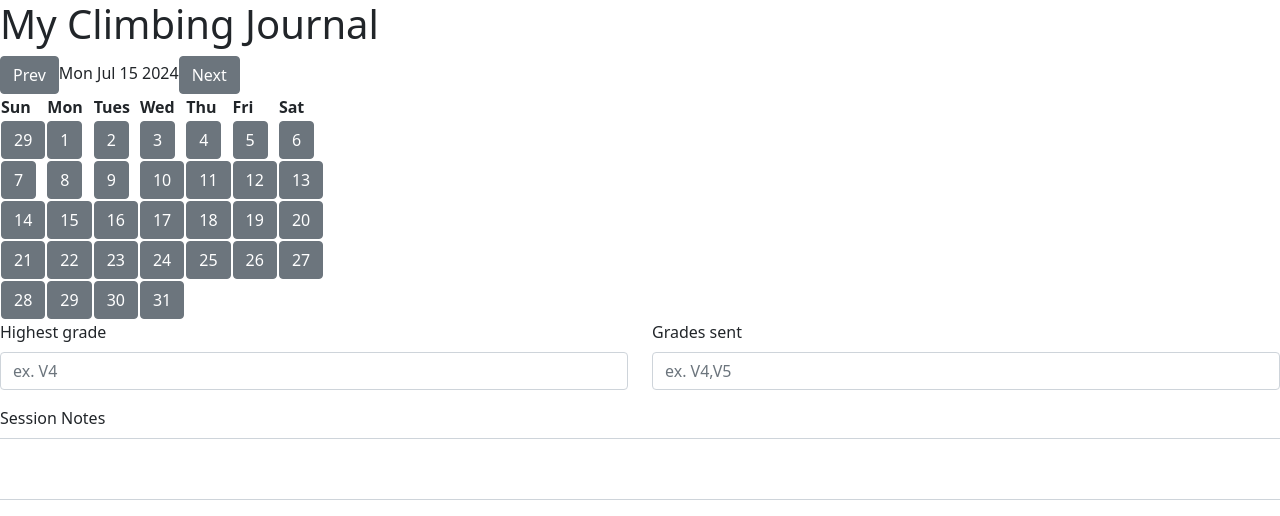
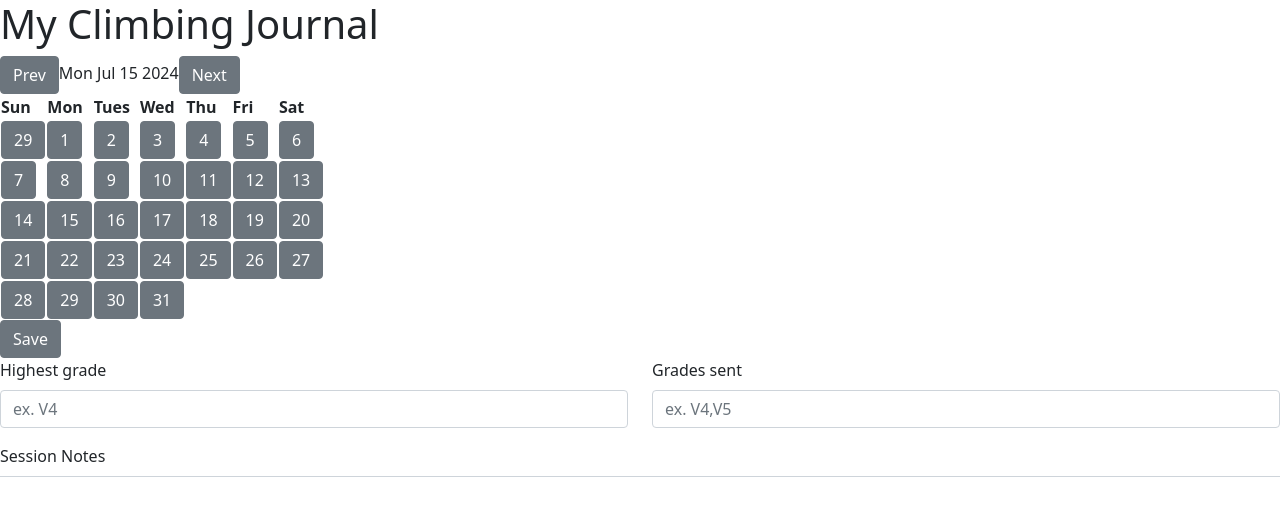
Before and after one commit to alexchung1233/Climbing-Journal, a React app in the folder app/: page / in a window 1280 px wide. Shown: the top 516 px of the page. Built offline with nearby package versions, Linux system fonts and the light colour scheme; no server answers.

Commit message:
Fixed journal log calender selection

```diff
--- a/app/App.js
+++ b/app/App.js
@@ -144,20 +144,23 @@ function ClimbingJournalBody() {
 
     let {currentDate} = useContext(ClimbingJournalContext);
     let {userId} = useContext(ClimbingJournalContext);
-    const [journalLogs, setJournalLog] = useState(null);
+    const [journalLogs, setJournalLog] = useState({});
     console.log(`Current date ${currentDate.toISOString()}`)
+
+    // Get the most recent journal log for the day
     useEffect(() => {
-        fetch(new URL(`/user/${userId}/logs?start_date=${currentDate.toISOString()}`, LOCAL_BE_SERVER_HOST)).
+        let endDate = new Date(currentDate.getFullYear(), currentDate.getMonth(), currentDate.getDate()+1);
+        fetch(new URL(`/user/${userId}/logs?start_date=${currentDate.toISOString()}&end_date=${endDate.toISOString()}`, LOCAL_BE_SERVER_HOST)).
         then((response)=>{return response.json()}).
-        then((json)=>{setJournalLog(json.logs)})
-        }, []
+        then((json)=>{setJournalLog(json.logs[0])}).catch(error => {console.log(error)})
+        }, [currentDate]
     )
 
     return (
         <div>
             <h1>My Climbing Journal</h1>
             <Calender />
-            <JournalLog journalLogs={journalLogs}/>
+            <JournalLog journalLog={journalLogs} userId={userId} currentDate={currentDate}/>
         </div>
     );
 }
--- a/app/components/JournalLog.js
+++ b/app/components/JournalLog.js
@@ -1,25 +1,55 @@
-import React from 'react'
+import React, { useEffect, useState } from 'react'
 import {
     Form,
     FormGroup,
     Label,
     Input,
+    Button,
     Row,
     Col,
 } from 'reactstrap'
 import PropTypes from 'prop-types'; // ES6
 
-const JournalLog= ({journalLogs}) => {
-    var notes = ''
+const JournalLog= ({journalLog, userId, currentDate}) => {
+    const [notes, setNotes] = useState('')
+    const [logId, setLogId] = useState('')
 
-    if(journalLogs){
-        notes = journalLogs[0]["notes"]
-        console.log(journalLogs);
-    }
+    useEffect(()=>{
+        if(journalLog){
+            setNotes(journalLog.notes);
+            setLogId(journalLog._id);
+        }
+        else{
+            setNotes('');
+            setLogId('');
+        }
+    }, [journalLog]);
+
 
     return (
         <div>
             <Form>
+                <Row>
+                    <Col>
+                        <Button onClick={(e) => {
+                            console.log("Button clicked")
+                            if(journalLog){
+                                useEffect(() => {
+                                        fetch(
+                                            new URL(`/user/${userId}/log/${logId}`, LOCAL_BE_SERVER_HOST),
+                                        {
+                                            method: 'PATCH',
+                                            headers: {
+                                                "Content-Type": 'application/json',
+                                            },
+                                        }).
+                                        then((response)=>{return response.json()})
+                                        }, []
+                                    )
+                            }
+                        }}>Save</Button>
+                    </Col>
+                </Row>
                 <Row>
                     <Col md={6}>
                         <FormGroup>
@@ -37,7 +67,9 @@ const JournalLog= ({journalLogs}) => {
                 </Row>
                 <Row>
                     <Label>Session Notes</Label>
-                    <Input type="textarea" defaultValue={notes}></Input>
+                    <Input type="textarea" value={notes} onChange={(e)=>{
+                        setNotes(e.currentTarget.value);
+                    }}></Input>
                 </Row>
             </Form>
         </div>
@@ -45,7 +77,9 @@ const JournalLog= ({journalLogs}) => {
 }
 
 JournalLog.propTypes = {
-    journalLogs: PropTypes.object
+    journalLog: PropTypes.object,
+    userId: PropTypes.string,
+    currentDate: PropTypes.object
 }
 
 export default JournalLog
```
Also changed, not shown: 1 other file (tests, documents, lock files or other folders).
